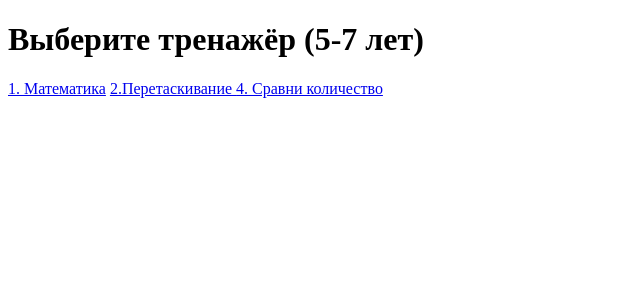
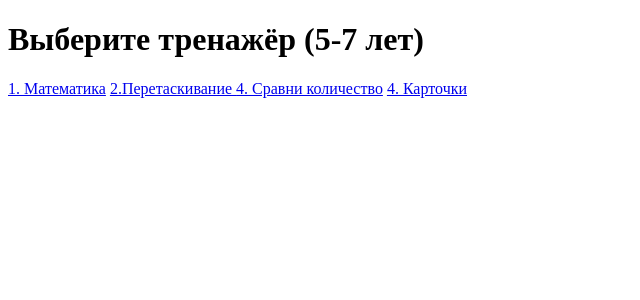
Before and after one commit to Rina2003123/webapp, a Flask app: page /age5-7 in a window 1280 px wide. Shown: the top 300 px of the page, without its empty margins (0-640 px from the left). Run offline with Flask 3, Linux system fonts and the light colour scheme.

Commit message:
изменен маршрут

```diff
--- a/templates/age5_7.html
+++ b/templates/age5_7.html
@@ -13,6 +13,8 @@
             <a href="{{ url_for('count_items') }}" class="game-link">1. Математика</a>
             <a href="{{ url_for('drag_drop') }}" class="game-link">2.Перетаскивание </a>
             <a href="{{ url_for('compare_game') }}" class="game-link">4. Сравни количество</a>
+            <a href="{{ url_for('memory_game') }}" class="game-link">4. Карточки</a>
+
         </div>
     </div>
 </body>
```
